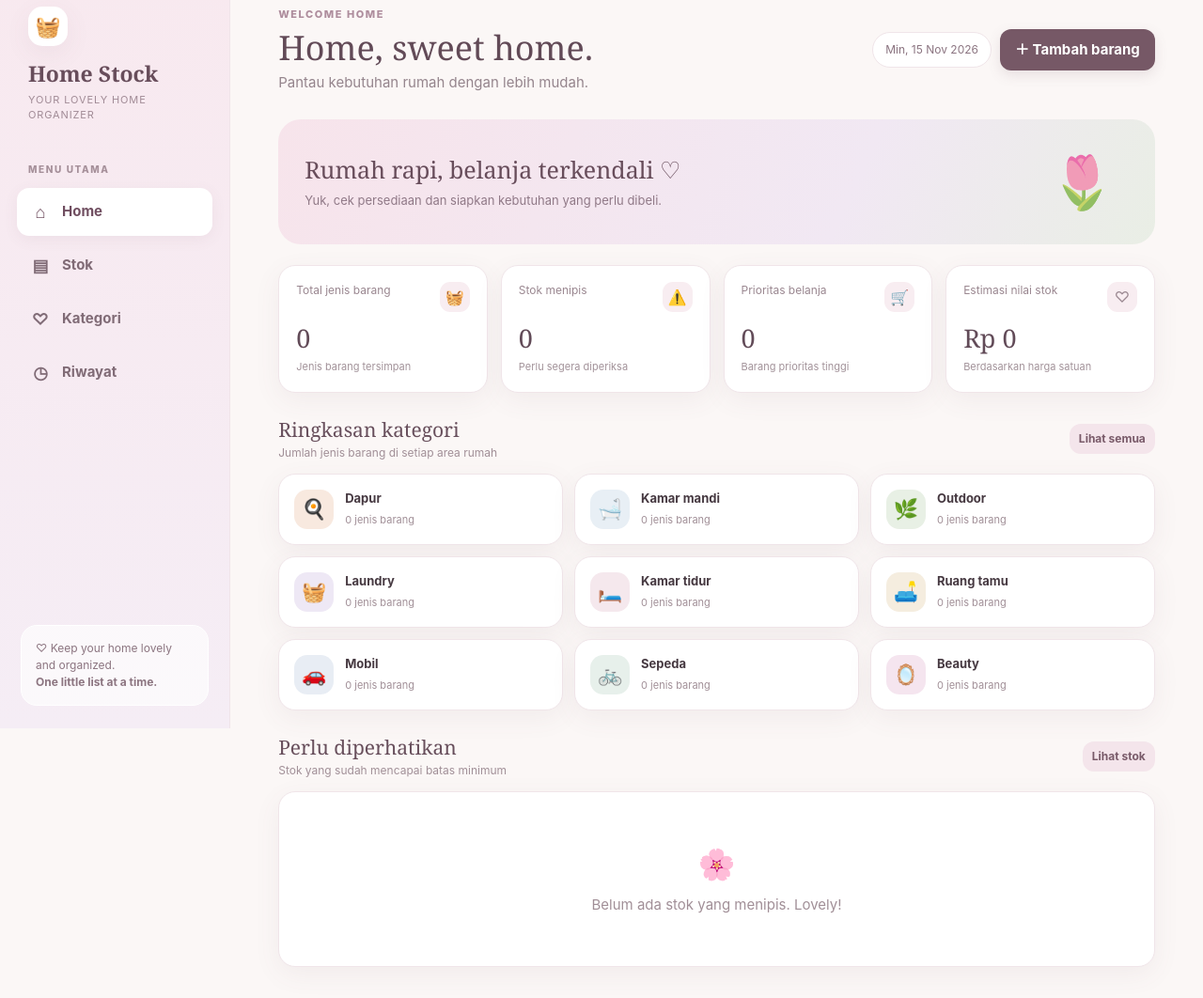
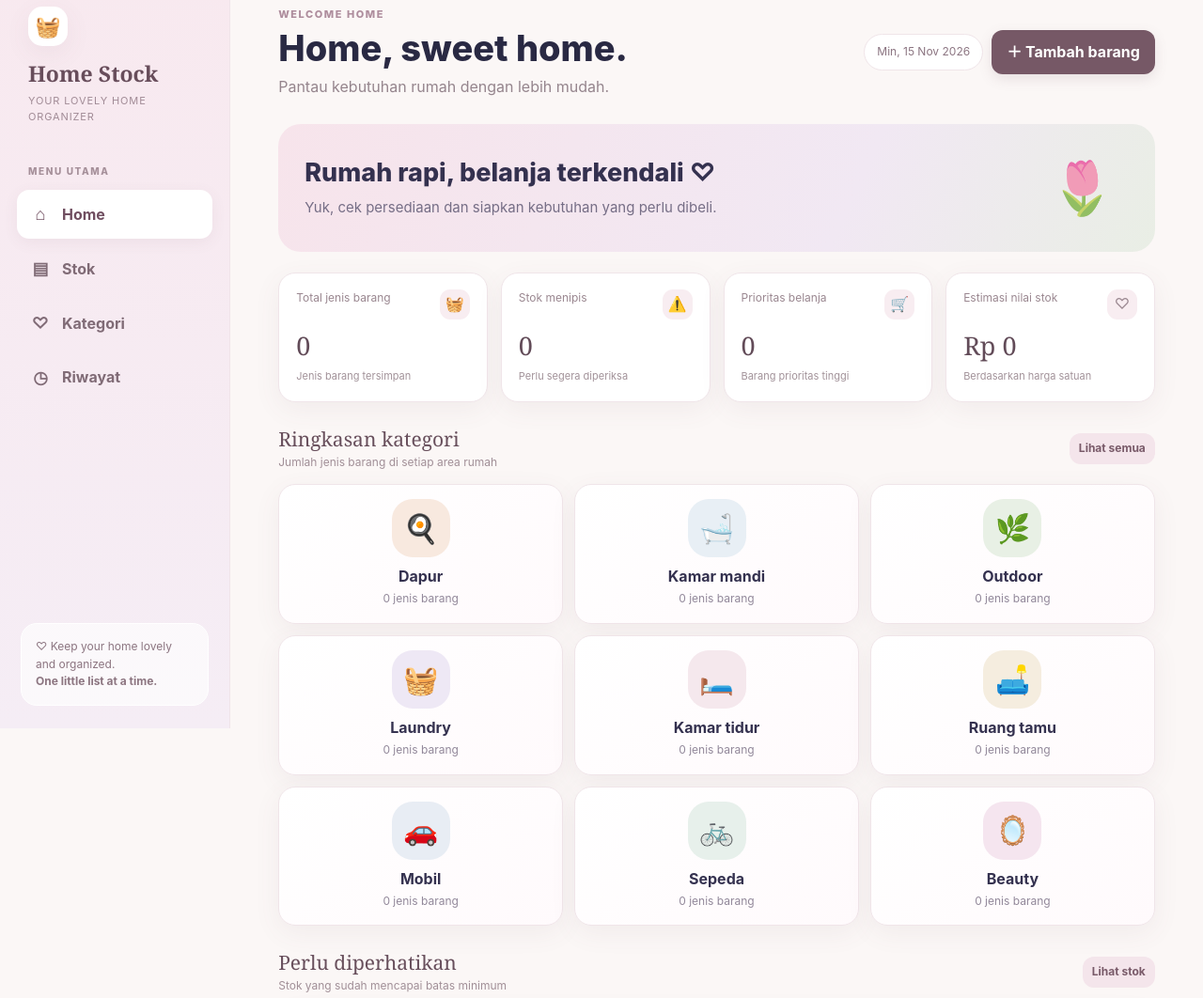
Before and after one commit to ibunyaknr-rgb/home-stock, a plain HTML site: page index.html in a window 1280 px wide. Shown: the part 25-1087 px from the top of the page at 94% size. Drawn offline with Linux system fonts and the light colour scheme.

Commit message:
Update index.html

```diff
--- a/index.html
+++ b/index.html
@@ -10,7 +10,7 @@
   <link rel="icon" href="icon.svg" type="image/svg+xml">
   <style>
     :root{--pink:#e9c7d5;--pink2:#f8e9ef;--cream:#fffaf6;--lav:#e7dced;--sage:#dce7d8;--mauve:#765866;--ink:#463941;--muted:#95858d;--line:#f0e5e9;--white:#fff;--shadow:0 8px 28px #78566512}
-    *{box-sizing:border-box}body{margin:0;background:#fbf7f6;color:var(--ink);font:15px/1.5 Inter,ui-sans-serif,system-ui,-apple-system,"Segoe UI",sans-serif}
+    *{box-sizing:border-box}body{margin:0;background:#fbf7f6;color:var(--ink);font:16px/1.55 Inter,ui-sans-serif,system-ui,-apple-system,"Segoe UI",sans-serif}
     button,input,select{font:inherit}button{cursor:pointer}.app{min-height:100vh;display:grid;grid-template-columns:245px 1fr}
     aside{background:linear-gradient(180deg,#f8e9ef,#f5edf5);padding:28px 18px;position:sticky;top:0;height:100vh;border-right:1px solid #f0e4e9}
     .brand{padding:4px 12px 28px}.brand-mark{width:42px;height:42px;border-radius:15px;background:#fff;display:grid;place-items:center;font-size:22px;box-shadow:var(--shadow)}
@@ -21,24 +21,25 @@
     .side-note{position:absolute;bottom:24px;left:22px;right:22px;background:#ffffffa8;border:1px solid #fff;border-radius:17px;padding:15px;color:#8c7580;font-size:12px}
     main{padding:32px clamp(18px,4vw,54px) 90px;max-width:1500px;width:100%;margin:auto}
     .top{display:flex;justify-content:space-between;align-items:center;gap:15px;margin-bottom:28px}.eyebrow{font-size:11px;letter-spacing:.14em;color:#ae8d9d;font-weight:800;text-transform:uppercase}
-    h2{font:clamp(27px,4vw,36px)/1.2 Georgia,serif;margin:5px 0;color:#624a57}.sub{color:var(--muted);margin:0}
+    h2{font:800 clamp(30px,4vw,38px)/1.2 Inter,ui-sans-serif,system-ui,sans-serif;margin:5px 0;color:#292943}.sub{color:var(--muted);margin:0}
     .top-actions{display:flex;gap:9px;align-items:center}.date-chip{background:#fff;border:1px solid var(--line);padding:9px 13px;border-radius:30px;color:#8b7480;font-size:12px}
     .btn{border:0;border-radius:12px;padding:11px 16px;background:var(--mauve);color:#fff;font-weight:700;box-shadow:0 5px 14px #76586625}.btn:hover{filter:brightness(1.06)}.btn.soft{background:#f4e5eb;color:#795a69;box-shadow:none}.btn.ghost{background:#fff;color:#826b77;border:1px solid var(--line);box-shadow:none}.btn.small{padding:7px 10px;font-size:12px}
     .hero{background:linear-gradient(115deg,#f7e4eb,#f1e8f3 65%,#e9eee5);border-radius:24px;padding:25px 28px;display:flex;justify-content:space-between;align-items:center;gap:20px;margin-bottom:22px;overflow:hidden}
-    .hero h3{font:25px Georgia,serif;color:#684d5b;margin:0 0 7px}.hero p{margin:0;color:#907987;font-size:13px}.hero-art{font-size:55px;opacity:.8;padding-right:15px}
+    .hero h3{font:800 27px/1.2 Inter,ui-sans-serif,system-ui,sans-serif;color:#34314f;margin:0 0 9px}.hero p{margin:0;color:#766e86;font-size:15px}.hero-art{font-size:55px;opacity:.8;padding-right:15px}
     .stats{display:grid;grid-template-columns:repeat(4,minmax(0,1fr));gap:14px;margin-bottom:24px}.stat,.panel,.item-card,.category-card{background:#fff;border:1px solid var(--line);border-radius:18px;box-shadow:var(--shadow)}
     .stat{padding:17px 18px}.stat-top{display:flex;justify-content:space-between;color:#9a8790;font-size:12px}.stat-icon{width:32px;height:32px;border-radius:11px;display:grid;place-items:center;background:#f8edf1;font-size:16px}.stat strong{display:block;font:27px Georgia,serif;color:#624b58;margin-top:9px}.stat small{color:#a29299;font-size:11px}
     .section-head{display:flex;justify-content:space-between;align-items:center;gap:12px;margin:25px 0 13px}.section-head h3{font:21px Georgia,serif;margin:0;color:#684f5c}.section-head p{margin:2px 0 0;color:#a18f97;font-size:12px}
-    .category-grid{display:grid;grid-template-columns:repeat(3,minmax(0,1fr));gap:12px}.category-card{padding:16px;display:flex;align-items:center;gap:12px;cursor:pointer;transition:.15s}.category-card:hover{transform:translateY(-2px);border-color:#e3c5d2}.cat-icon{width:42px;height:42px;border-radius:14px;display:grid;place-items:center;font-size:21px;background:#f8edf1}.category-card b{display:block;font-size:13px}.category-card small{color:#a18f97;font-size:11px}
+    .category-grid{display:grid;grid-template-columns:repeat(3,minmax(0,1fr));gap:12px}.category-card{min-height:132px;padding:15px 9px;display:flex;flex-direction:column;align-items:center;justify-content:center;gap:10px;text-align:center;cursor:pointer;transition:.15s;background:linear-gradient(145deg,#fff,#fffafc)}.category-card:hover{transform:translateY(-2px);border-color:#e3c5d2}.cat-icon{width:62px;height:62px;border-radius:22px;display:grid;place-items:center;font-size:30px;background:#f8edf1}.category-card b{display:block;font-size:16px;line-height:1.25;color:#34314f}.category-card small{color:#92889a;font-size:12px}
     .panel{padding:18px}.toolbar{display:flex;flex-wrap:wrap;gap:9px;margin-bottom:15px}.field{background:#fff;border:1px solid var(--line);border-radius:11px;padding:10px 12px;color:var(--ink);outline:none;min-width:0}.field:focus{border-color:#d7afc1;box-shadow:0 0 0 3px #f8e9ef}.search{flex:1;min-width:180px}
-    .stock-list{display:grid;gap:9px}.stock-row{display:grid;grid-template-columns:minmax(0,1.5fr) .8fr .65fr .75fr auto;gap:12px;align-items:center;padding:13px;border:1px solid #f2e9ec;border-radius:14px}.stock-name{font-weight:700;font-size:13px}.stock-meta{font-size:11px;color:#a18f97}.qty{font-weight:750;color:#765866}.priority{font-size:10px;border-radius:20px;padding:5px 9px;background:#f7edf1;color:#8d6879;display:inline-block}.priority.high{background:#fff0e9;color:#b36c4d}.priority.low{background:#edf4eb;color:#6d8969}
+    .stock-list{display:grid;gap:9px}.stock-row{display:grid;grid-template-columns:minmax(0,1.5fr) .8fr .65fr .75fr auto;gap:12px;align-items:center;padding:13px;border:1px solid #f2e9ec;border-radius:14px}.stock-name{font-weight:750;font-size:15px}.stock-meta{font-size:11px;color:#a18f97}.qty{font-weight:750;color:#765866}.priority{font-size:10px;border-radius:20px;padding:5px 9px;background:#f7edf1;color:#8d6879;display:inline-block}.priority.high{background:#fff0e9;color:#b36c4d}.priority.low{background:#edf4eb;color:#6d8969}
     .row-actions{display:flex;gap:5px}.icon-btn{border:0;background:#f8f1f4;color:#896f7c;border-radius:9px;padding:7px 9px}.empty{text-align:center;padding:35px 12px;color:#a18f97}.empty .big{font-size:32px;margin-bottom:8px}
     .history-list{display:grid;gap:9px}.history-row{display:flex;justify-content:space-between;gap:12px;padding:13px;border-bottom:1px solid #f3eaed}.history-row:last-child{border:0}.history-row b{font-size:13px}.history-row small{display:block;color:#a18f97;font-size:11px}.amount{font-weight:750;color:#765866}.amount.out{color:#b16d68}
     .page{display:none}.page.active{display:block}.mobile-nav{display:none}
     .modal-backdrop{position:fixed;inset:0;background:#33252d66;display:none;align-items:center;justify-content:center;padding:18px;z-index:20}.modal-backdrop.show{display:flex}.modal{width:min(520px,100%);background:#fffafc;border-radius:22px;padding:23px;box-shadow:0 20px 60px #30202b40;max-height:90vh;overflow:auto}.modal-head{display:flex;justify-content:space-between;align-items:center;margin-bottom:17px}.modal h3{font:23px Georgia,serif;color:#684d5b;margin:0}.close{border:0;background:#f4e8ed;border-radius:10px;padding:7px 10px;color:#765866}.form-grid{display:grid;grid-template-columns:1fr 1fr;gap:12px}.form-field{display:grid;gap:5px}.form-field.full{grid-column:1/-1}.form-field label{font-size:11px;color:#8e7883;font-weight:700}.form-field input,.form-field select{width:100%}.modal-actions{display:flex;justify-content:flex-end;gap:8px;margin-top:18px}
     .toast{position:fixed;bottom:25px;left:50%;transform:translateX(-50%);background:#634c59;color:#fff;padding:11px 17px;border-radius:30px;box-shadow:var(--shadow);font-size:13px;display:none;z-index:30}
-    @media(max-width:850px){.app{display:block}aside{display:none}main{padding:22px 16px 95px}.stats{grid-template-columns:repeat(2,1fr)}.category-grid{grid-template-columns:repeat(2,1fr)}.mobile-nav{display:grid;grid-template-columns:repeat(4,1fr);position:fixed;bottom:0;left:0;right:0;background:#fffafc;border-top:1px solid var(--line);padding:8px 7px calc(8px + env(safe-area-inset-bottom));z-index:10}.mobile-nav button{border:0;background:transparent;color:#9a8490;font-size:10px;display:grid;justify-items:center;gap:2px;padding:5px}.mobile-nav button span{font-size:19px}.mobile-nav button.active{color:#765866;font-weight:800}.side-note{display:none}}
-    @media(max-width:560px){.top{align-items:flex-start}.date-chip{display:none}.hero{padding:20px}.hero-art{font-size:39px;padding:0}.hero h3{font-size:21px}.stat{padding:14px}.stat strong{font-size:23px}.stock-row{grid-template-columns:1fr auto;gap:6px}.stock-row .hide-mobile{display:none}.stock-row .row-actions{grid-column:2;grid-row:1}.stock-row .stock-main{grid-column:1}.category-grid{gap:8px}.category-card{padding:12px}.cat-icon{width:36px;height:36px}.form-grid{grid-template-columns:1fr}.form-field.full{grid-column:auto}}
+    @media(max-width:850px){.app{display:block}aside{display:none}main{padding:22px 16px 100px}.stats{grid-template-columns:repeat(2,1fr)}.category-grid{grid-template-columns:repeat(3,minmax(0,1fr))}.mobile-nav{display:grid;grid-template-columns:repeat(4,1fr);position:fixed;bottom:0;left:0;right:0;background:#fffafc;border-top:1px solid var(--line);padding:8px 7px calc(8px + env(safe-area-inset-bottom));z-index:10}.mobile-nav button{border:0;background:transparent;color:#9a8490;font-size:12px;display:grid;justify-items:center;gap:3px;padding:6px 4px}.mobile-nav button span{font-size:23px}.mobile-nav button.active{color:#765866;font-weight:800}.side-note{display:none}}
+    @media(max-width:560px){body{font-size:16px}.top{align-items:flex-start}.date-chip{display:none}.hero{padding:21px 19px;min-height:155px}.hero-art{font-size:39px;padding:0}.hero h3{font-size:23px}.hero p{font-size:15px}.section-head h3{font-size:23px}.stat{padding:14px}.stat strong{font-size:25px}.stat-top{font-size:13px}.stock-row{grid-template-columns:1fr auto;gap:6px}.stock-row .hide-mobile{display:none}.stock-row .row-actions{grid-column:2;grid-row:1}.stock-row .stock-main{grid-column:1}.category-grid{gap:8px}.category-card{min-height:125px;padding:11px 5px}.cat-icon{width:55px;height:55px;font-size:28px}.category-card b{font-size:15px}.category-card small{font-size:11px}.form-grid{grid-template-columns:1fr}.form-field.full{grid-column:auto}}
+    @media(max-width:370px){.category-grid{grid-template-columns:repeat(2,minmax(0,1fr))}}
   </style>
 </head>
 <body>
```
